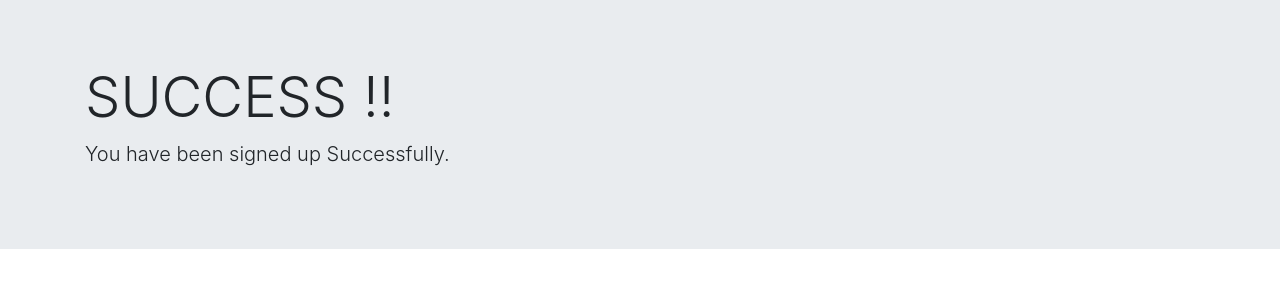
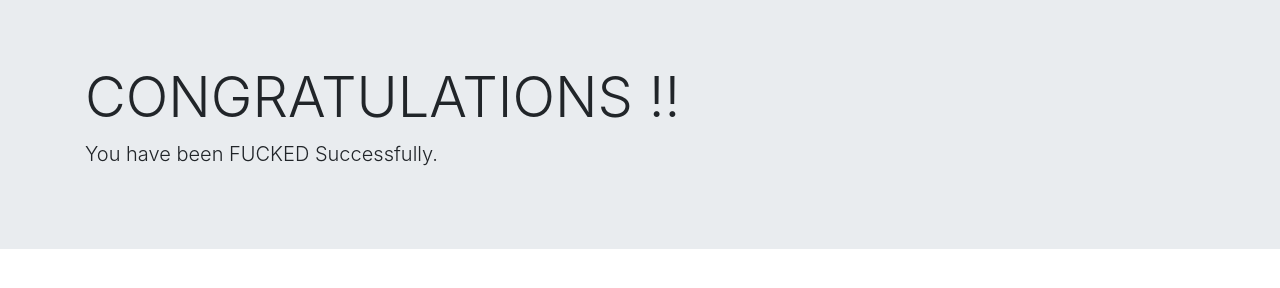
Before and after one commit to dipanshusharma06/newsletter, a website: page success.html in a window 1280 px wide. Drawn offline with nearby package versions, Linux system fonts and the light colour scheme.

Commit message:
nslw 2.0

```diff
--- a/success.html
+++ b/success.html
@@ -12,8 +12,8 @@
 
     <div class="jumbotron jumbotron-fluid">
         <div class="container">
-          <h1 class="display-4">SUCCESS !!</h1>
-          <p class="lead">You have been signed up Successfully.</p>
+          <h1 class="display-4">CONGRATULATIONS !!</h1>
+          <p class="lead">You have been FUCKED Successfully.</p>
         </div>
       </div>
 
```
